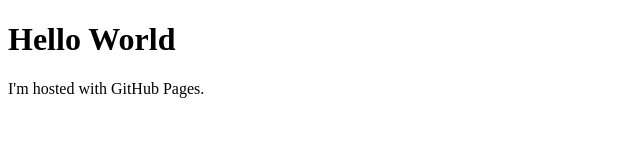
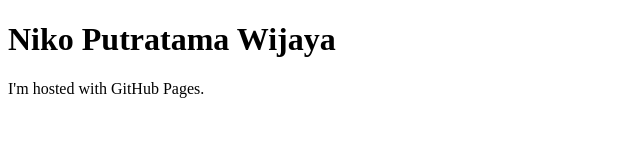
Before and after one commit to Nicxpw/Nicxpw.github.io, a plain HTML site: page index.html in a window 1280 px wide. Shown: the whole page, without its empty margins (0-640 px from the left). Drawn offline with Linux system fonts and the light colour scheme.

Commit message:
Update index.html

```diff
--- a/index.html
+++ b/index.html
@@ -1,7 +1,7 @@
 <!DOCTYPE html>
 <html>
 <body>
-<h1>Hello World</h1>
+<h1>Niko Putratama Wijaya</h1>
 <p>I'm hosted with GitHub Pages.</p>
 </body>
 </html>
```
